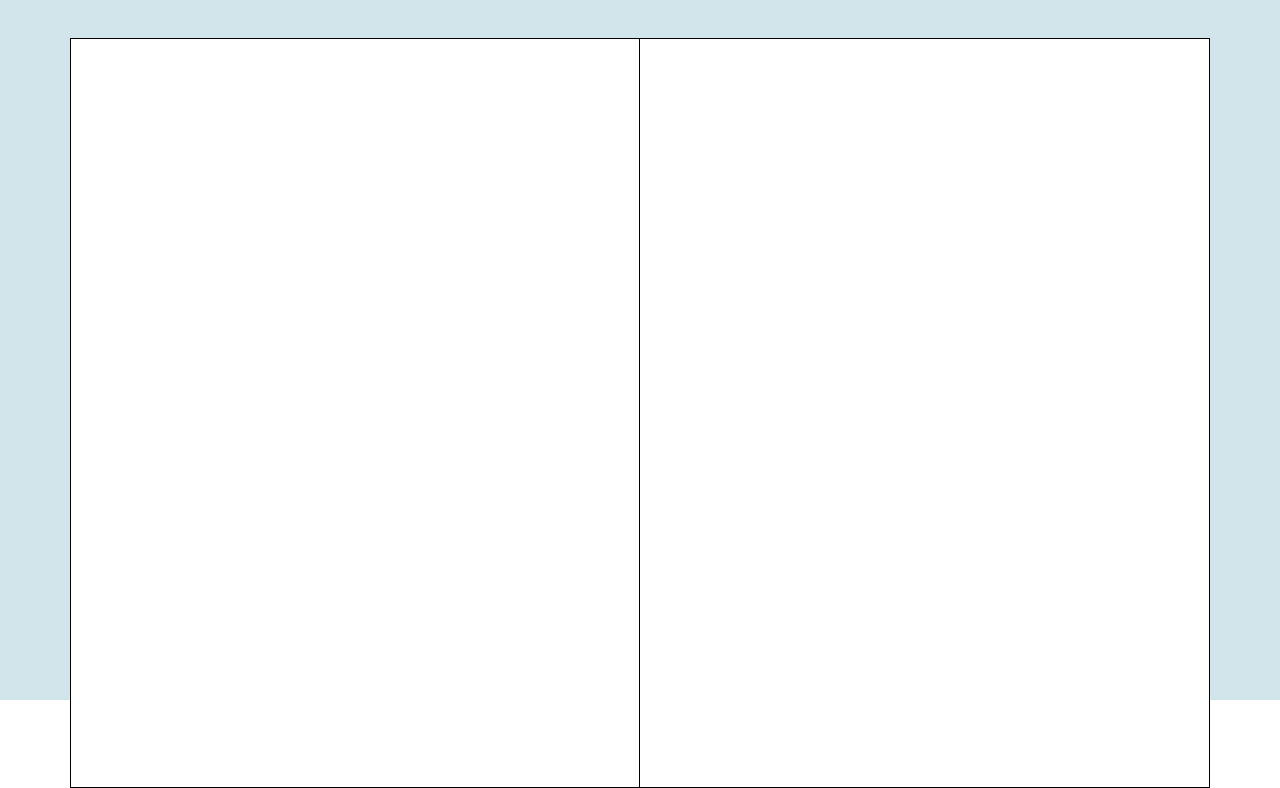
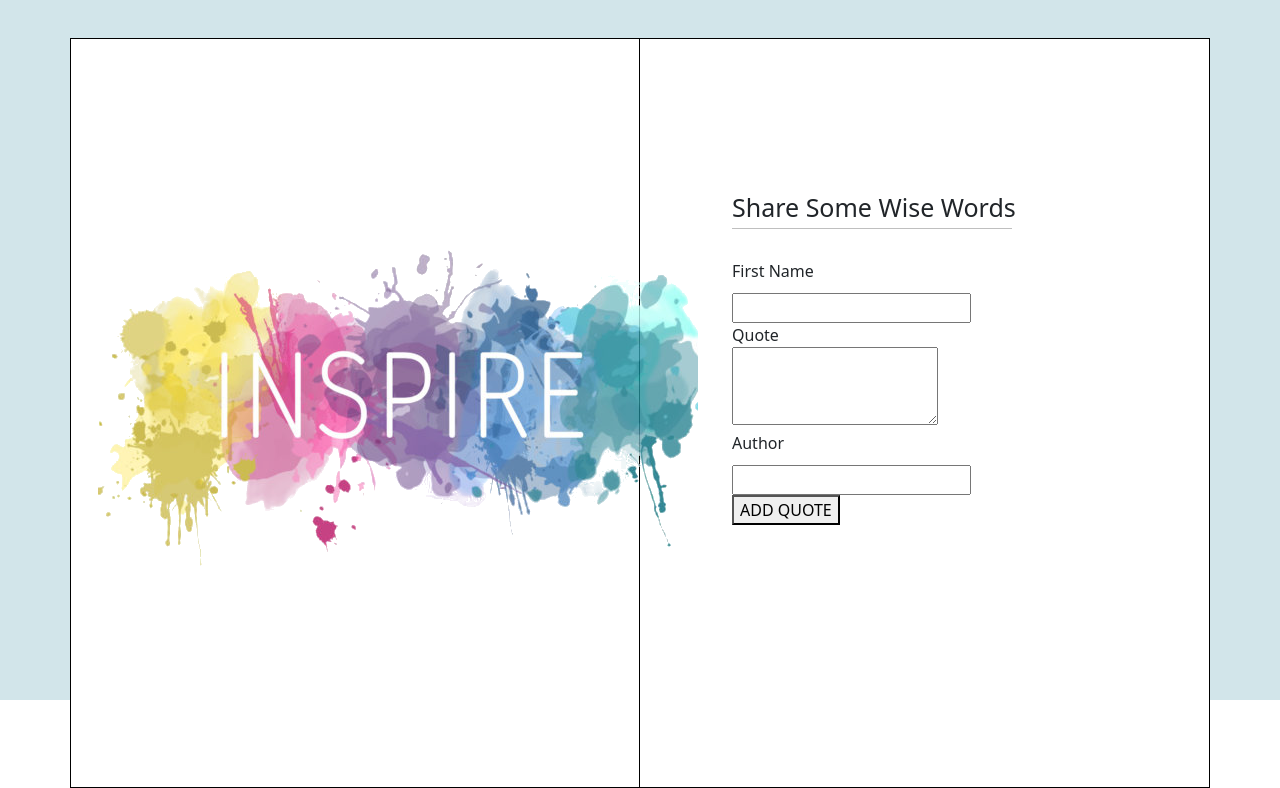
Before and after one commit to Shalyne-Waweru/Quote-Diction-Generator, an Angular app: page / in a window 1280 px wide. Shown: the part 1647-2435 px from the top of the page. Built offline with nearby package versions, Linux system fonts and the light colour scheme; a web font is replaced by a local one.

Commit message:
Add the form section general structure

```diff
--- a/src/app/quote-form/quote-form.component.css
+++ b/src/app/quote-form/quote-form.component.css
@@ -34,6 +34,12 @@ h3 {
   border: 1px solid black;
 }
 
+.right-col img {
+  margin-top: 150px;
+  margin-left: 15px;
+  opacity: 0.8;
+}
+
 .left-col {
   background-color: white;
   height: 750px;
@@ -41,3 +47,29 @@ h3 {
   border: 1px solid black;
   border-left: none;
 }
+
+.form-info {
+  margin-top: 150px;
+  margin-left: 80px;
+}
+
+.form-info p {
+  font-size: 25px;
+  font-weight: 450;
+}
+
+.form-info hr {
+  width: 280px;
+  margin-top: -15px;
+  height: 1px;
+  border: none;
+  background-color: black;
+}
+
+form {
+  margin-top: 30px;
+}
+
+input {
+  margin-top: 10px;
+}
--- a/src/app/quote-form/quote-form.component.html
+++ b/src/app/quote-form/quote-form.component.html
@@ -8,10 +8,26 @@
   <div class="container">
     <div class="row">
       <div class="col-md-6 right-col">
-
+        <img src="assets/form-background.png" alt="Quote Icon">
       </div>
       <div class="col-md-6 left-col">
+        <div class="form-info">
+          <p>Share Some Wise Words</p>
+          <hr>
 
+          <form>
+            <label for="fname">First Name</label><br>
+            <input type="text" id="fname" required><br>
+
+            <label for="quote">Quote</label><br>
+            <textarea id="quote" rows="3" required></textarea><br>
+
+            <label for="author">Author</label><br>
+            <input type="text" id="author" required><br>
+
+            <button>ADD QUOTE</button>
+          </form>
+        </div>
       </div>
     </div>
   </div>
```
Also changed, not shown: src/assets/form-background.png (added).
